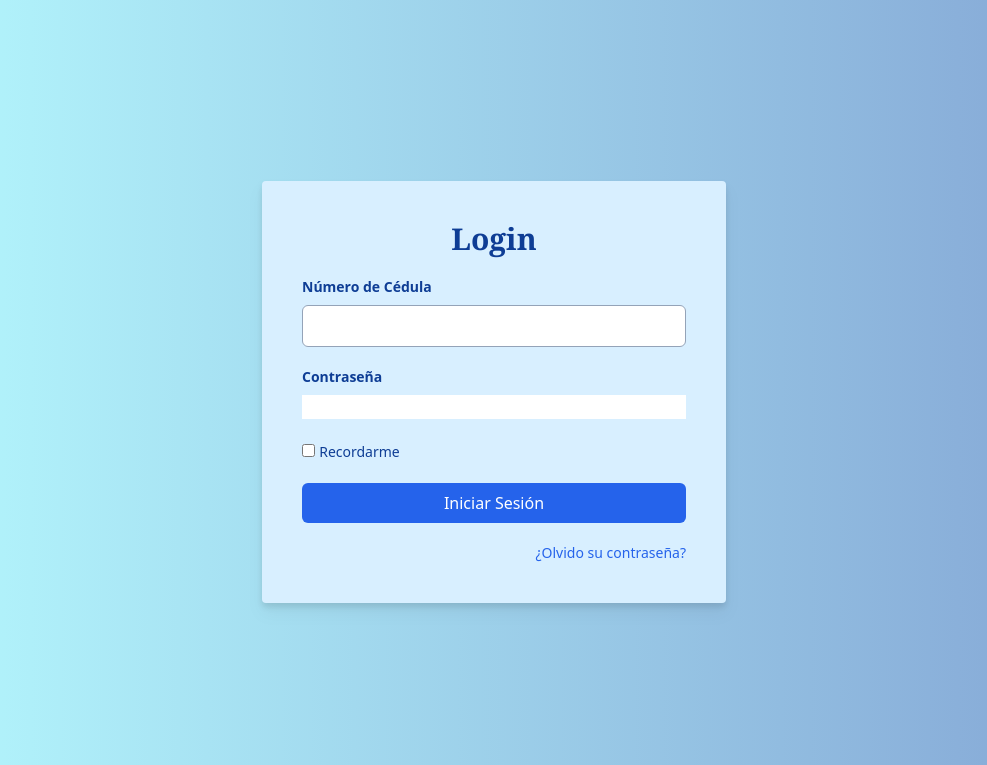
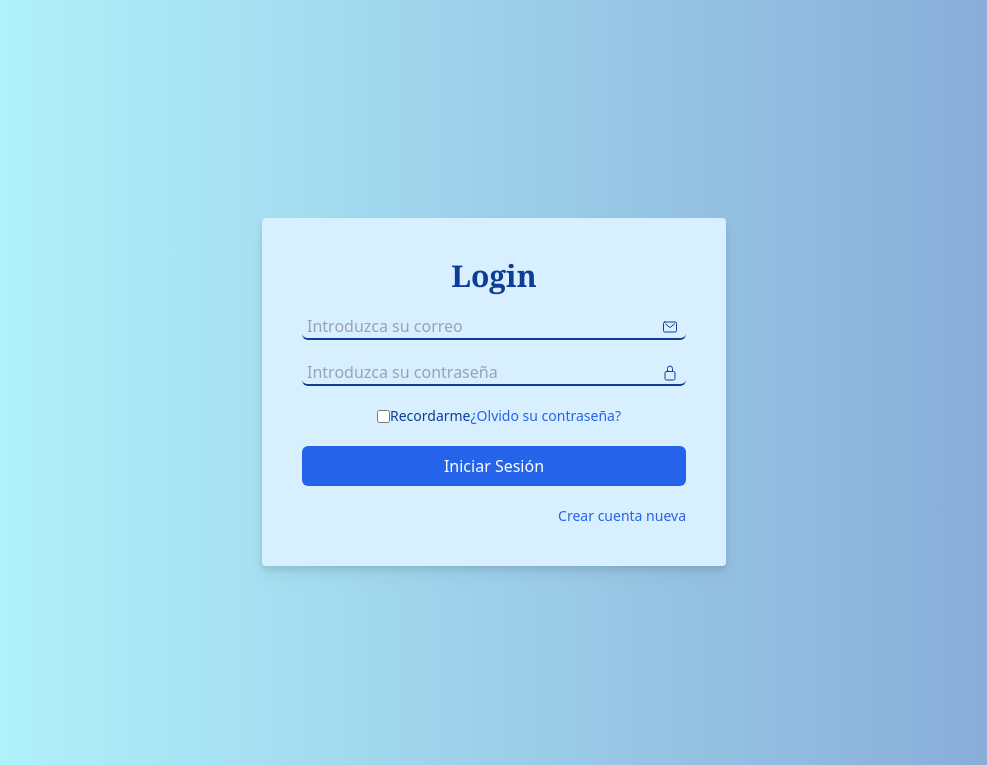
Before and after one commit to PyCeciliaReyes/landingpage, a Flask app: page /login in a window 1280 px wide. Shown: the top 765 px of the page, without its empty margins (146-1133 px from the left). Run offline with Flask 3, Linux system fonts and the light colour scheme; some libraries are stand-ins or nearby versions.

Commit message:
cambios en login post 2do commit

```diff
--- a/templates/login.html
+++ b/templates/login.html
@@ -9,70 +9,84 @@
     <link rel="stylesheet" href="" />
     <script src="https://cdn.tailwindcss.com"></script>
     <link rel="stylesheet" href="{{ url_for('static', filename='css/main.css') }}">
+    <style>
+      .form-input {
+        position: relative;
+      }
+
+      .form-input input:not(:placeholder-shown) + ion-icon {
+        display: none;
+      }
+
+      .form-input ion-icon {
+        position: absolute;
+        top: 50%;
+        transform: translateY(-50%);
+        left: 360px;
+        color: #0E3D95;
+      }
+
+      .form-input input{
+        background: transparent;
+        border: none;
+        outline: none;
+        font-size: 1em;
+        padding: 0 35px 0 5px;
+        border-bottom: 2px solid #0E3D95;
+      }
+      .center-content {
+        display: flex;
+        justify-content: center;
+        align-items: center;
+        margin-left: 10px;
+      }
+    </style>
   </head>
+
   <body>
     <div class="w-screen h-screen flex justify-center items-center">
-      <form
-        class="p-10 bg-[#D8EFFF] drop-shadow-lg space-y-5 rounded"
-        action="/login"
-        method="POST"
-      >
-        <h1
-          class="text-[#0E3D95] text-center text-3xl font-bold font-serif text-border-black"
-        >
+      <form class="p-10 bg-[#D8EFFF] drop-shadow-lg space-y-5 rounded" action="/login" method="POST">
+        <h1 class="text-[#0E3D95] text-center text-3xl font-bold font-serif text-border-black">
           Login
         </h1>
         <div class="text-[#0E3D95] flex flex-col space-y-2">
-          <label class="text-sm font-bold" for="number">Número de Cédula</label>
-          {{form.email(class="w-96 px-3 py-2 rounded-md border
-          border-slate-400")}}
-          <!-- <input
-                    class="w-96 px-3 py-2 rounded-md border border-slate-400"
-                    type="correo electronico"
-                    placeholder="Introduzca su número de cédula"
-                    name="number"
-                    id="number" -->
-          <!-- /> -->
+          <div class="form-input">
+            <ion-icon name="mail-outline"></ion-icon>
+            <label class="text-sm font-bold" for="number"></label>
+            {{form.email(class="w-96 px-3 py-2 rounded-md border border-slate-400", placeholder="Introduzca su correo")}}
+          </div>
         </div>
         <div class="flex flex-col space-y-2">
-          <label class="text-[#0E3D95] text-sm font-bold" for="password"
-            >Contraseña</label
-          >
-          {{form.password}}
-          <!-- <input
-                    class="w-96 px-3 py-2 rounded-md border border-slate-400"
-                    type="Contraseña"
-                    placeholder="Introduzca su contraseña"
-                    name="Contraseña"
-                    id="Contraseña"
-                  /> -->
+          <div class="form-input">
+            <ion-icon name="lock-closed-outline"></ion-icon>
+            <label class="text-[#0E3D95] text-sm font-bold" for="password"></label>
+            {{form.password (class="w-96 px-3 py-2 rounded-md border border-slate-400", placeholder="Introduzca su contraseña")}}
+          </div>
           {{form.hidden_tag()}}
         </div>
 
-        <div>
+        <div class="center-content">
           <input type="checkbox" name="remember" id="remember" />
-          <label class="text-[#0E3D95] text-sm" for="remember"
-            >Recordarme</label
-          >
+          <label class="text-[#0E3D95] text-sm" for="remember">Recordarme</label>
+          <a class="text-blue-600 text-sm font-light hover:underline" href="https://www.kindacode.com">¿Olvido su contraseña?</a>
         </div>
 
-        <button
-          class="w-full px-10 py-2 bg-blue-600 text-white rounded-md hover:bg-blue-500 hover:drop-shadow-md duration-300 ease-in"
-          type="submit"
-        >
+
+        <button class="w-full px-10 py-2 bg-blue-600 text-white rounded-md hover:bg-blue-500 hover:drop-shadow-md duration-300 ease-in" type="submit">
           Iniciar Sesión
         </button>
 
         <p class="text-right">
-          <a
-            class="text-blue-600 text-sm font-light hover:underline"
-            href="https://www.kindacode.com"
-            >¿Olvido su contraseña?</a
-          >
+          <a class="text-blue-600 text-sm font-light hover:underline" href="{{url_for('register')}}">
+            Crear cuenta nueva
+          </a>
         </p>
+
       </form>
     </div>
 
     <script src="" async defer></script>
+    <script type="module" src="https://unpkg.com/ionicons@7.1.0/dist/ionicons/ionicons.esm.js"></script>
+    <script nomodule src="https://unpkg.com/ionicons@7.1.0/dist/ionicons/ionicons.js"></script>
   </body>
 </html>
```
Also changed, not shown: templates/index.html (+3 -8 lines).
